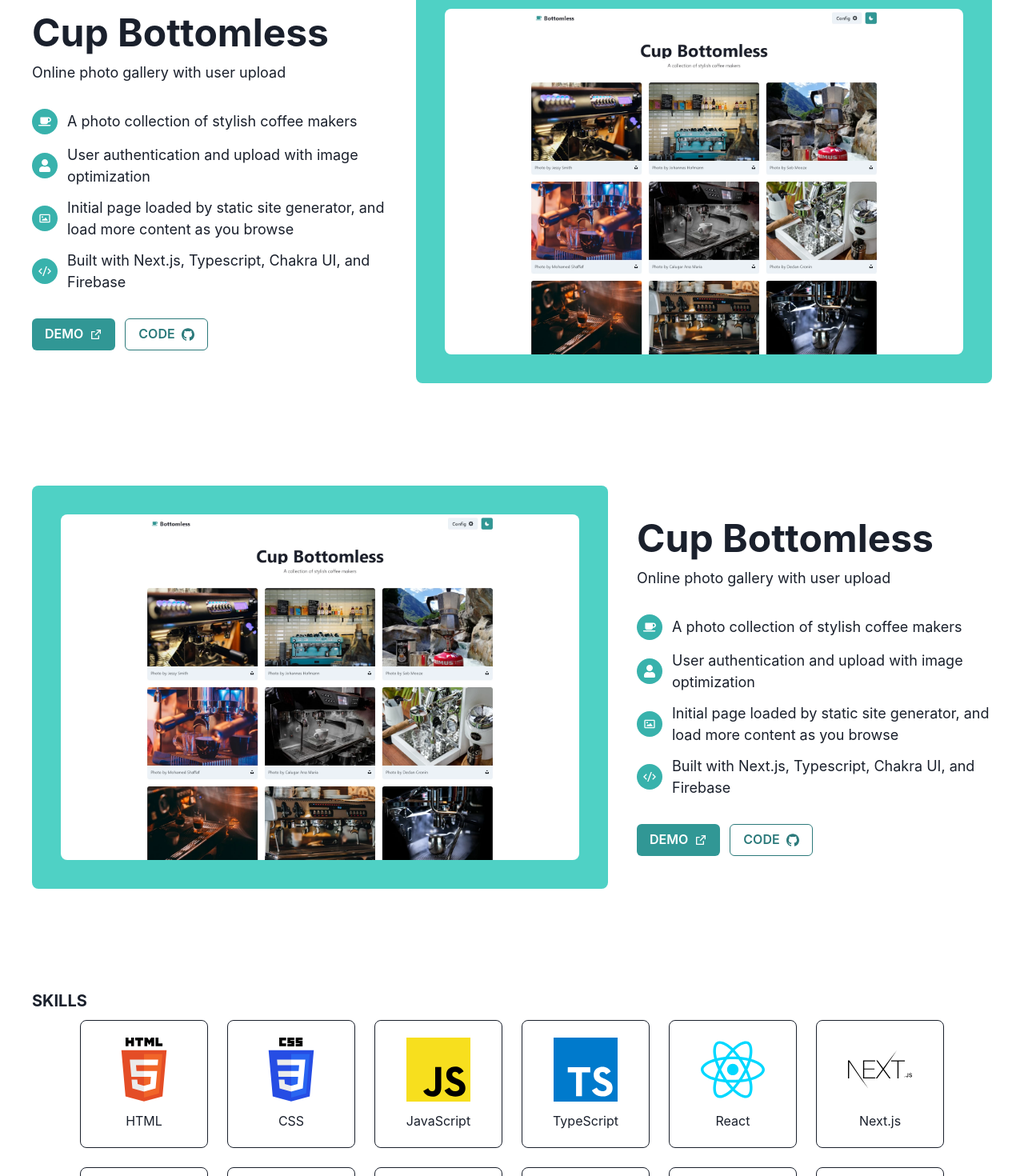
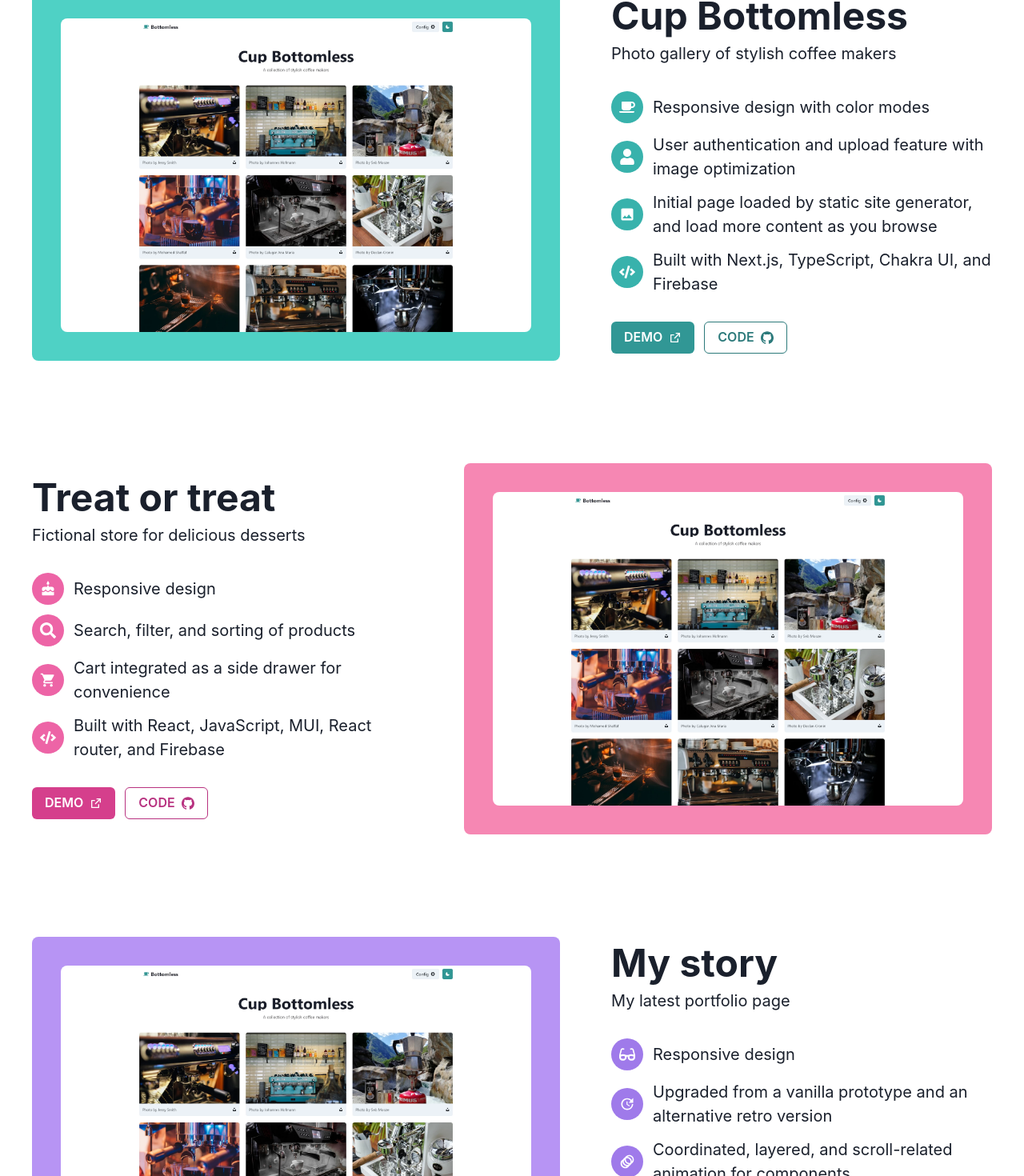
Before and after one commit to john-zhuangzhuang-li/my-next-story, a Next.js app: page / in a window 1280 px wide. Shown: the part 1269-2739 px from the top of the page at 80% size. Built offline with nearby package versions, Linux system fonts and the light colour scheme.

Commit message:
Updated card styles

```diff
--- a/components/CertificatesSection.js
+++ b/components/CertificatesSection.js
@@ -40,6 +40,7 @@ const CertificatesSection = () => {
       minH="30rem"
       flexDir="column"
       rowGap={3}
+      my={12}
       //   bgGradient="linear(to-r, #fff, gray.100)"
     >
       <Heading as="h3" size="md">
--- a/components/Header.js
+++ b/components/Header.js
@@ -2,7 +2,7 @@ import { Flex } from "@chakra-ui/react";
 
 const Header = () => {
   return (
-    <Flex gridColumn="center" minH="30rem" bg="pink.200">
+    <Flex gridColumn="center" minH="30rem" bg="pink.200" mb={12}>
       This will be header
     </Flex>
   );
--- a/components/PortfolioSection.js
+++ b/components/PortfolioSection.js
@@ -7,28 +7,40 @@ import {
 } from "@chakra-ui/react";
 import { motion, isValidMotionProp } from "framer-motion";
 
-import PortfolioCard from "./PortfolioCard";
+import ItemCupBottomless from "./portfolioCards/ItemCupBottomless";
+import ItemTreat from "./portfolioCards/ItemTreat";
+import ItemMyStory from "./portfolioCards/ItemMyStory";
 
 const PortfolioSection = () => {
   return (
     <Flex
-      as="section"
+      as="main"
       gridColumn="center"
       flexDir="column"
       rowGap={3}
+      my={24}
       //   bgGradient="linear(to-r, #fff, gray.100)"
     >
       <Heading as="h3" size="md">
         Portfolio
       </Heading>
-      {/* <Flex h="30rem" alignItems="stretch">
-        <Flex width="60%" bg="teal.300"></Flex>
-        <Flex flex="1" bg="yellow.700"></Flex>
-      </Flex> */}
-      <Flex as="ul" flexDir="column" rowGap={32} listStyleType="none">
-        <PortfolioCard />
-        <PortfolioCard />
-        <PortfolioCard />
+      <Flex
+        as="ul"
+        flexDir="column"
+        rowGap={32}
+        listStyleType="none"
+        sx={{
+          "& > li": {
+            flexDirection: { base: "column", lg: "row" },
+          },
+          "& > li:nth-of-type(even)": {
+            flexDirection: { base: "column", lg: "row-reverse" },
+          },
+        }}
+      >
+        <ItemCupBottomless />
+        <ItemTreat />
+        <ItemMyStory />
       </Flex>
     </Flex>
   );
--- a/components/SkillCard.js
+++ b/components/SkillCard.js
@@ -48,6 +48,8 @@ const SkillCard = ({ iconSrc: src, title }) => {
         // bg: "gray.700",
         bg: "#fff",
         border: "1px",
+        borderColor: "gray.200",
+        boxShadow: "base",
         borderRadius: "lg",
       }}
       sx={{
--- a/components/PortfolioCard.js
+++ b/components/portfolioCards/ItemCupBottomless.js
@@ -11,11 +11,12 @@ import {
   Stack,
   Icon,
   Circle,
+  Link,
 } from "@chakra-ui/react";
 import { motion, isValidMotionProp } from "framer-motion";
 
 import NextImage from "next/image";
-import testImg from "../public/port-imgs/test-02.webp";
+import testImg from "../../public/port-imgs/test-02.webp";
 
 import {
   RiCodeSSlashFill,
@@ -24,28 +25,29 @@ import {
   RiUser5Line,
 } from "react-icons/ri";
 import { SiGithub } from "react-icons/si";
-import { FaCoffee, FaUser } from "react-icons/fa";
+import { FaCoffee, FaUser, FaCode } from "react-icons/fa";
 import { BiUserCheck, BiImage, BiImageAdd } from "react-icons/bi";
+import { MdImage } from "react-icons/md";
 
 // CURRENT SCR SHOT SIZE: 1800 X 1200
 
 // CONSIDER STILL INCLUDE CHIPS IN - TEXT ONLY?
 
-const PortfolioCard = () => {
+const ItemCupBottomless = () => {
   return (
     <Flex
       as="li"
-      gap={9}
-      sx={{
-        flexDirection: { base: "column", lg: "row" },
-        "&:nth-child(even)": {
-          flexDirection: { base: "column", lg: "row-reverse" },
-        },
-      }}
+      gap={16}
+      // sx={{
+      //   flexDirection: { base: "column", lg: "row" },
+      //   "&:nth-child(even)": {
+      //     flexDirection: { base: "column", lg: "row-reverse" },
+      //   },
+      // }}
     >
       {/* IMAGE AREA */}
       <Flex
-        width={{ base: "auto", lg: "60%" }}
+        width={{ base: "auto", lg: "55%" }}
         bg="teal.300"
         justifyContent="center"
         alignItems="center"
@@ -59,34 +61,32 @@ const PortfolioCard = () => {
       </Flex>
       {/* TITLE AREA */}
       <Flex flex="1" flexDir="column" rowGap={8} justify="center">
-        <Stack direction="column" rowGap={3}>
+        <Stack direction="column" rowGap={2}>
           <Heading size="2xl">Cup Bottomless</Heading>
-          <Text fontSize="lg">Online photo gallery with user upload</Text>
+          <Text fontSize="xl">Photo gallery of stylish coffee makers</Text>
         </Stack>
 
         {/* LIST COMPONENT */}
         <Stack direction="column" rowGap={3}>
           <Stack direction="row" columnGap={3} align="center">
-            <Circle size={8} bg="teal.400">
-              <Icon as={FaCoffee} color="#fff" />
+            <Circle size={10} bg="teal.400">
+              <Icon as={FaCoffee} color="#fff" w={5} h={5} />
             </Circle>
-            <Text fontSize="lg">
-              A photo collection of stylish coffee makers
+            <Text fontSize="xl">Responsive design with color modes</Text>
+          </Stack>
+          <Stack direction="row" columnGap={3} align="center">
+            <Circle size={10} bg="teal.400">
+              <Icon as={FaUser} color="#fff" w={5} h={5} />
+            </Circle>
+            <Text fontSize="xl">
+              User authentication and upload feature with image optimization
             </Text>
           </Stack>
           <Stack direction="row" columnGap={3} align="center">
-            <Circle size={8} bg="teal.400">
-              <Icon as={FaUser} color="#fff" />
+            <Circle size={10} bg="teal.400">
+              <Icon as={MdImage} color="#fff" w={5} h={5} />
             </Circle>
-            <Text fontSize="lg">
-              User authentication and upload with image optimization
-            </Text>
-          </Stack>
-          <Stack direction="row" columnGap={3} align="center">
-            <Circle size={8} bg="teal.400">
-              <Icon as={BiImage} color="#fff" />
-            </Circle>
-            <Text fontSize="lg">
+            <Text fontSize="xl">
               Initial page loaded by static site generator, and load more
               content as you browse
             </Text>
@@ -95,20 +95,21 @@ const PortfolioCard = () => {
             <Circle size={8} bg="teal.400">
               <Icon as={BiImageAdd} color="#fff" />
             </Circle>
-            <Text fontSize="lg">Load more content as you browse</Text>
+            <Text fontSize="xl">Load more content as you browse</Text>
           </Stack> */}
           <Stack direction="row" columnGap={3} align="center">
-            <Circle size={8} bg="teal.400">
-              <Icon as={RiCodeSSlashFill} color="#fff" />
+            <Circle size={10} bg="teal.400">
+              <Icon as={FaCode} color="#fff" w={5} h={5} />
             </Circle>
-            <Text fontSize="lg">
-              Built with Next.js, Typescript, Chakra UI, and Firebase
+            <Text fontSize="xl">
+              Built with Next.js, TypeScript, Chakra UI, and Firebase
             </Text>
           </Stack>
         </Stack>
 
         {/* ACTION AREA */}
         <Stack direction="row" spacing={3} align="center">
+          <Link href="https://coffee-machines.vercel.app/" isExternal>
             <Button
               rightIcon={<Icon as={RiExternalLinkLine} />}
               colorScheme="teal"
@@ -117,6 +118,11 @@ const PortfolioCard = () => {
             >
               demo
             </Button>
+          </Link>
+          <Link
+            href="https://github.com/john-zhuangzhuang-li/coffee-machines"
+            isExternal
+          >
             <Button
               rightIcon={<Icon as={SiGithub} />}
               colorScheme="teal"
@@ -125,10 +131,11 @@ const PortfolioCard = () => {
             >
               code
             </Button>
+          </Link>
         </Stack>
       </Flex>
     </Flex>
   );
 };
 
-export default PortfolioCard;
+export default ItemCupBottomless;
--- /dev/null
+++ b/components/portfolioCards/ItemMyStory.js
@@ -0,0 +1,142 @@
+import {
+  Flex,
+  Heading,
+  Text,
+  Grid,
+  chakra,
+  shouldForwardProp,
+  Box,
+  Container,
+  Button,
+  Stack,
+  Icon,
+  Circle,
+  Link,
+} from "@chakra-ui/react";
+import { motion, isValidMotionProp } from "framer-motion";
+
+import NextImage from "next/image";
+import testImg from "../../public/port-imgs/test-02.webp";
+
+import {
+  RiCodeSSlashFill,
+  RiExternalLinkLine,
+  RiGithubFill,
+  RiUser5Line,
+} from "react-icons/ri";
+import { SiGithub } from "react-icons/si";
+import { FaCoffee, FaUser, FaCode, FaSearch, FaGlasses } from "react-icons/fa";
+import { BiUserCheck, BiImage, BiImageAdd, BiGlasses } from "react-icons/bi";
+import {
+  MdCake,
+  MdShoppingCart,
+  MdUpgrade,
+  MdAnimation,
+  MdUpdate,
+} from "react-icons/md";
+import { GrUpdate } from "react-icons/gr";
+import { BsEyeglasses } from "react-icons/bs";
+
+// CURRENT SCR SHOT SIZE: 1800 X 1200
+
+// CONSIDER STILL INCLUDE CHIPS IN - TEXT ONLY?
+
+const ItemMyStory = () => {
+  return (
+    <Flex
+      as="li"
+      gap={16}
+      // sx={{
+      //   flexDirection: { base: "column", lg: "row" },
+      //   "&:nth-child(even)": {
+      //     flexDirection: { base: "column", lg: "row-reverse" },
+      //   },
+      // }}
+    >
+      {/* IMAGE AREA */}
+      <Flex
+        width={{ base: "auto", lg: "55%" }}
+        bg="purple.300"
+        justifyContent="center"
+        alignItems="center"
+        p={{ base: 3, md: 9 }}
+        borderRadius="lg"
+      >
+        {/* IMAGE WRAP */}
+        <Flex borderRadius="lg" overflow="hidden">
+          <NextImage src={testImg} alt="Portfolio image" />
+        </Flex>
+      </Flex>
+      {/* TITLE AREA */}
+      <Flex flex="1" flexDir="column" rowGap={8} justify="center">
+        <Stack direction="column" rowGap={2}>
+          <Heading size="2xl">My story</Heading>
+          <Text fontSize="xl">My latest portfolio page</Text>
+        </Stack>
+
+        {/* LIST COMPONENT */}
+        <Stack direction="column" rowGap={3}>
+          <Stack direction="row" columnGap={3} align="center">
+            <Circle size={10} bg="purple.400">
+              <Icon as={FaGlasses} color="#fff" w={5} h={5} />
+            </Circle>
+            <Text fontSize="xl">Responsive design</Text>
+          </Stack>
+          <Stack direction="row" columnGap={3} align="center">
+            <Circle size={10} bg="purple.400">
+              <Icon as={MdUpdate} color="#fff" w={5} h={5} />
+            </Circle>
+            <Text fontSize="xl">
+              Upgraded from a vanilla prototype and an alternative retro version
+            </Text>
+          </Stack>
+          <Stack direction="row" columnGap={3} align="center">
+            <Circle size={10} bg="purple.400">
+              <Icon as={MdAnimation} color="#fff" w={5} h={5} />
+            </Circle>
+            <Text fontSize="xl">
+              Coordinated, layered, and scroll-related animation for components
+            </Text>
+          </Stack>
+          <Stack direction="row" columnGap={3} align="center">
+            <Circle size={10} bg="purple.400">
+              <Icon as={FaCode} color="#fff" w={5} h={5} />
+            </Circle>
+            <Text fontSize="xl">
+              Built with JavaScript, Next.js, Chakra UI, and Framer motion
+            </Text>
+          </Stack>
+        </Stack>
+
+        {/* ACTION AREA */}
+        <Stack direction="row" spacing={3} align="center">
+          <Link href="https://treat-or-treat.web.app" isExternal>
+            <Button
+              rightIcon={<Icon as={RiExternalLinkLine} />}
+              colorScheme="purple"
+              variant="solid"
+              textTransform="uppercase"
+            >
+              demo
+            </Button>
+          </Link>
+          <Link
+            href="https://github.com/john-zhuangzhuang-li/my-next-story"
+            isExternal
+          >
+            <Button
+              rightIcon={<Icon as={SiGithub} />}
+              colorScheme="purple"
+              variant="outline"
+              textTransform="uppercase"
+            >
+              code
+            </Button>
+          </Link>
+        </Stack>
+      </Flex>
+    </Flex>
+  );
+};
+
+export default ItemMyStory;
--- /dev/null
+++ b/components/portfolioCards/ItemTreat.js
@@ -0,0 +1,138 @@
+import {
+  Flex,
+  Heading,
+  Text,
+  Grid,
+  chakra,
+  shouldForwardProp,
+  Box,
+  Container,
+  Button,
+  Stack,
+  Icon,
+  Circle,
+  Link,
+} from "@chakra-ui/react";
+import { motion, isValidMotionProp } from "framer-motion";
+
+import NextImage from "next/image";
+import testImg from "../../public/port-imgs/test-02.webp";
+
+import {
+  RiCodeSSlashFill,
+  RiExternalLinkLine,
+  RiGithubFill,
+  RiUser5Line,
+} from "react-icons/ri";
+import { SiGithub } from "react-icons/si";
+import { FaCoffee, FaUser, FaCode, FaSearch } from "react-icons/fa";
+import { BiUserCheck, BiImage, BiImageAdd } from "react-icons/bi";
+import { MdCake, MdShoppingCart } from "react-icons/md";
+
+// CURRENT SCR SHOT SIZE: 1800 X 1200
+
+// CONSIDER STILL INCLUDE CHIPS IN - TEXT ONLY?
+
+const ItemTreat = () => {
+  return (
+    <Flex
+      as="li"
+      gap={16}
+      // sx={{
+      //   flexDirection: { base: "column", lg: "row" },
+      //   "&:nth-child(even)": {
+      //     flexDirection: { base: "column", lg: "row-reverse" },
+      //   },
+      // }}
+    >
+      {/* IMAGE AREA */}
+      <Flex
+        width={{ base: "auto", lg: "55%" }}
+        bg="pink.300"
+        justifyContent="center"
+        alignItems="center"
+        p={{ base: 3, md: 9 }}
+        borderRadius="lg"
+      >
+        {/* IMAGE WRAP */}
+        <Flex borderRadius="lg" overflow="hidden">
+          <NextImage src={testImg} alt="Portfolio image" />
+        </Flex>
+      </Flex>
+      {/* TITLE AREA */}
+      <Flex flex="1" flexDir="column" rowGap={8} justify="center">
+        <Stack direction="column" rowGap={2}>
+          <Heading size="2xl">Treat or treat</Heading>
+          <Text fontSize="xl">Fictional store for delicious desserts</Text>
+        </Stack>
+
+        {/* LIST COMPONENT */}
+        <Stack direction="column" rowGap={3}>
+          <Stack direction="row" columnGap={3} align="center">
+            <Circle size={10} bg="pink.400">
+              <Icon as={MdCake} color="#fff" w={5} h={5} />
+            </Circle>
+            <Text fontSize="xl">Responsive design</Text>
+          </Stack>
+          <Stack direction="row" columnGap={3} align="center">
+            <Circle size={10} bg="pink.400">
+              <Icon as={FaSearch} color="#fff" w={5} h={5} />
+            </Circle>
+            <Text fontSize="xl">Search, filter, and sorting of products</Text>
+          </Stack>
+          <Stack direction="row" columnGap={3} align="center">
+            <Circle size={10} bg="pink.400">
+              <Icon as={MdShoppingCart} color="#fff" w={5} h={5} />
+            </Circle>
+            <Text fontSize="xl">
+              Cart integrated as a side drawer for convenience
+            </Text>
+          </Stack>
+          {/* <Stack direction="row" columnGap={3} align="center">
+              <Circle size={8} bg="pink.400">
+                <Icon as={BiImageAdd} color="#fff" />
+              </Circle>
+              <Text fontSize="xl">Load more content as you browse</Text>
+            </Stack> */}
+          <Stack direction="row" columnGap={3} align="center">
+            <Circle size={10} bg="pink.400">
+              <Icon as={FaCode} color="#fff" w={5} h={5} />
+            </Circle>
+            <Text fontSize="xl">
+              Built with React, JavaScript, MUI, React router, and Firebase
+            </Text>
+          </Stack>
+        </Stack>
+
+        {/* ACTION AREA */}
+        <Stack direction="row" spacing={3} align="center">
+          <Link href="https://treat-or-treat.web.app" isExternal>
+            <Button
+              rightIcon={<Icon as={RiExternalLinkLine} />}
+              colorScheme="pink"
+              variant="solid"
+              textTransform="uppercase"
+            >
+              demo
+            </Button>
+          </Link>
+          <Link
+            href="https://github.com/john-zhuangzhuang-li/treat-or-treat"
+            isExternal
+          >
+            <Button
+              rightIcon={<Icon as={SiGithub} />}
+              colorScheme="pink"
+              variant="outline"
+              textTransform="uppercase"
+            >
+              code
+            </Button>
+          </Link>
+        </Stack>
+      </Flex>
+    </Flex>
+  );
+};
+
+export default ItemTreat;
--- a/pages/index.js
+++ b/pages/index.js
@@ -10,16 +10,14 @@ const Home = () => {
   return (
     <Layout>
       <Header />
+      <SkillsSection />
       <PortfolioSection />
       {/* <Box bg="green.100" minH="600px" gridColumn="center">
         BIG BOX
       </Box> */}
-      <Box minH={"5rem"} gridColumn="center"></Box>
-      <SkillsSection />
       {/* <Box bg="green.100" minH="600px" gridColumn="center">
         BIG BOX
       </Box> */}
-      <Box minH={"5rem"} gridColumn="center"></Box>
       <CertificatesSection />
     </Layout>
   );
```
Also changed, not shown: components/CertificateCard.js (+10 -8 lines), components/SkillsSection.js (+1 -7 lines). Lines whose indentation alone changed are shown as unchanged.
